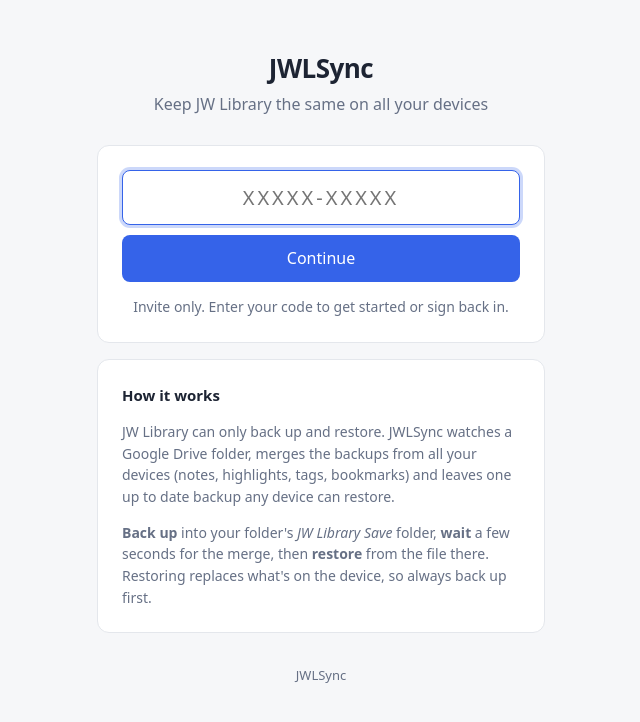
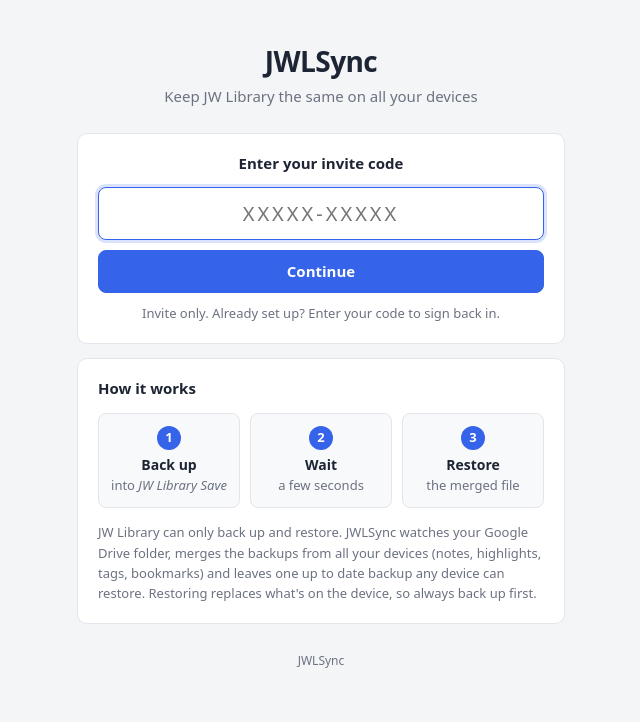
Before and after one commit to olliez-mods/JWLSync, a Flask app: page / in a window 1280 px wide. Shown: the top 722 px of the page, without its empty margins (319-959 px from the left). Run offline with Flask 3, Linux system fonts and the light colour scheme.

Commit message:
UPGRADES

```diff
--- a/static/style.css
+++ b/static/style.css
@@ -1,35 +1,20 @@
 :root {
-    --bg: #f6f7f9;
+    --bg: #f4f5f7;
     --card: #ffffff;
-    --border: #e4e7ec;
+    --inset: #f8f9fb;
+    --border: #e2e5ea;
     --text: #1d2433;
-    --muted: #667085;
+    --muted: #6b7280;
     --accent: #3563e9;
-    --accent-text: #ffffff;
-    --soft: #f1f3f6;
-    --green: #157f3c;
-    --green-bg: #e7f6ec;
-    --amber: #a15c07;
-    --amber-bg: #fdf3e1;
-    --red: #c4320a;
-    --red-bg: #fdecea;
-}
-@media (prefers-color-scheme: dark) {
-    :root {
-        --bg: #111318;
-        --card: #1a1d24;
-        --border: #2b303b;
-        --text: #e6e8ec;
-        --muted: #9aa3b2;
-        --accent: #5b82f0;
-        --soft: #232731;
-        --green: #5fd18b;
-        --green-bg: #183224;
-        --amber: #f0b45b;
-        --amber-bg: #3a2c14;
-        --red: #f2877a;
-        --red-bg: #3b1d19;
-    }
+    --green: #166534;
+    --green-bg: #e8f6ed;
+    --green-border: #b7e2c4;
+    --amber: #92400e;
+    --amber-bg: #fdf4e3;
+    --amber-border: #f2d9a6;
+    --red: #b42318;
+    --red-bg: #fdeceb;
+    --red-border: #f5c2bd;
 }
 
 * {
@@ -38,107 +23,129 @@
 body {
     margin: 0;
     font-family: system-ui, -apple-system, "Segoe UI", Roboto, sans-serif;
-    font-size: 16px;
+    font-size: 15px;
     line-height: 1.55;
     background: var(--bg);
     color: var(--text);
 }
 main {
-    max-width: 480px;
+    max-width: 520px;
     margin: 0 auto;
-    padding: 48px 16px 32px;
+    padding: 40px 16px 32px;
 }
 main.wide {
-    max-width: 960px;
+    max-width: 980px;
 }
 a {
     color: var(--accent);
 }
 
+/* Page header */
 header {
     text-align: center;
-    margin-bottom: 28px;
+    margin-bottom: 24px;
 }
 header h1 {
     margin: 0;
-    font-size: 26px;
+    font-size: 28px;
     font-weight: 700;
     letter-spacing: -0.02em;
 }
 header p {
-    margin: 4px 0 0;
+    margin: 2px 0 0;
     color: var(--muted);
 }
 footer {
     text-align: center;
     color: var(--muted);
-    font-size: 13px;
-    margin-top: 32px;
+    font-size: 12px;
+    margin-top: 28px;
 }
 
-.card {
+/* Sections: white box, bold title, content */
+.section {
     background: var(--card);
     border: 1px solid var(--border);
-    border-radius: 12px;
-    padding: 24px;
-    margin-bottom: 16px;
+    border-radius: 10px;
+    padding: 18px 20px 20px;
+    margin-bottom: 14px;
 }
-.card > :first-child {
-    margin-top: 0;
+.section > h2 {
+    margin: 0 0 12px;
+    font-size: 15px;
+    font-weight: 700;
 }
-.card > :last-child {
+.section-head {
+    display: flex;
+    align-items: center;
+    justify-content: space-between;
+    margin-bottom: 12px;
+}
+.section-head h2 {
+    margin: 0;
+    font-size: 15px;
+    font-weight: 700;
+}
+.section > :last-child {
     margin-bottom: 0;
 }
-h2 {
-    font-size: 15px;
-    font-weight: 600;
-    margin: 0 0 12px;
+.center {
+    text-align: center;
 }
 
+/* Inputs and buttons */
 form.stack {
     display: flex;
     flex-direction: column;
     gap: 10px;
 }
+form.inline {
+    display: flex;
+    gap: 8px;
+}
+form.inline input {
+    flex: 1;
+    min-width: 0;
+}
 input {
     width: 100%;
-    padding: 11px 14px;
+    padding: 10px 12px;
     font: inherit;
     color: var(--text);
     background: var(--card);
-    border: 1px solid var(--border);
+    border: 1px solid #cfd4dc;
     border-radius: 8px;
     outline: none;
 }
 input:focus {
     border-color: var(--accent);
-    box-shadow: 0 0 0 3px color-mix(in srgb, var(--accent) 25%, transparent);
+    box-shadow: 0 0 0 3px rgba(53, 99, 233, 0.18);
 }
 input.code {
     text-align: center;
     font-size: 20px;
+    font-weight: 600;
     letter-spacing: 0.15em;
     text-transform: uppercase;
 }
 input.code::placeholder {
-    letter-spacing: 0.15em;
+    font-weight: 400;
 }
-
 button, a.button {
     display: inline-block;
-    padding: 10px 18px;
+    padding: 9px 18px;
     font: inherit;
-    font-weight: 500;
+    font-weight: 600;
     text-align: center;
     text-decoration: none;
-    color: var(--accent-text);
+    color: #fff;
     background: var(--accent);
-    border: 1px solid transparent;
+    border: 1px solid var(--accent);
     border-radius: 8px;
     cursor: pointer;
 }
 button:hover, a.button:hover {
-    filter: brightness(0.94);
+    filter: brightness(0.93);
 }
 button:focus-visible, a.button:focus-visible {
     outline: 2px solid var(--accent);
@@ -147,131 +154,177 @@ button:focus-visible, a.button:focus-visible {
 button.secondary {
     color: var(--text);
     background: var(--card);
-    border-color: var(--border);
+    border-color: #cfd4dc;
 }
 button.secondary:hover {
     filter: none;
-    background: var(--soft);
+    background: var(--inset);
 }
 button.danger {
-    color: var(--red);
-    background: var(--card);
-    border-color: var(--border);
-}
-button.danger:hover {
-    filter: none;
-    background: var(--red-bg);
+    color: #fff;
+    background: #dc3545;
+    border-color: #dc3545;
 }
 button.small {
     padding: 4px 10px;
     font-size: 13px;
+    font-weight: 500;
 }
 .full {
     width: 100%;
 }
-.row {
+.actions {
     display: flex;
+    justify-content: center;
     gap: 8px;
     flex-wrap: wrap;
 }
-.row.end {
-    justify-content: flex-end;
-}
 
+/* Text */
 .muted {
     color: var(--muted);
-    font-size: 14px;
+    font-size: 13px;
+}
+.hint {
+    margin: 10px 0 0;
+    text-align: center;
+    color: var(--muted);
+    font-size: 13px;
 }
 .error {
+    margin: 0 0 12px;
+    padding: 10px 12px;
     color: var(--red);
     background: var(--red-bg);
-    padding: 10px 12px;
+    border: 1px solid var(--red-border);
     border-radius: 8px;
     font-size: 14px;
 }
-ol.steps {
-    margin: 0 0 16px;
+
+/* Status banner (like "Server is online") */
+.banner {
+    padding: 12px 14px;
+    border-radius: 8px;
+    border: 1px solid var(--border);
+    background: var(--inset);
+    margin-bottom: 14px;
+}
+.banner b {
+    display: block;
+    font-size: 15px;
+}
+.banner span {
+    font-size: 13px;
+    opacity: 0.85;
+}
+.banner.active { color: var(--green); background: var(--green-bg); border-color: var(--green-border); }
+.banner.paused { color: var(--amber); background: var(--amber-bg); border-color: var(--amber-border); }
+.banner.stopped { color: var(--red); background: var(--red-bg); border-color: var(--red-border); }
+
+/* Inset list box (like "Lookup History") */
+.inset {
+    background: var(--inset);
+    border: 1px solid var(--border);
+    border-radius: 8px;
+    max-height: 340px;
+    overflow-y: auto;
+}
+.inset .item {
+    padding: 10px 12px;
+    border-bottom: 1px solid var(--border);
+}
+.inset .item:last-child {
+    border-bottom: 0;
+}
+.inset .item-head {
+    display: flex;
+    justify-content: space-between;
+    gap: 10px;
+    font-size: 14px;
+}
+.inset .item-sub {
+    margin-top: 2px;
+    font-size: 13px;
+    color: var(--muted);
+}
+.inset .empty {
+    padding: 18px 12px;
+    text-align: center;
+    color: var(--muted);
+    font-size: 13px;
+}
+
+/* How it works: three steps */
+.steps3 {
+    display: grid;
+    grid-template-columns: repeat(3, 1fr);
+    gap: 10px;
+    margin: 4px 0 14px;
+    text-align: center;
+}
+.steps3 div {
+    padding: 12px 6px;
+    background: var(--inset);
+    border: 1px solid var(--border);
+    border-radius: 8px;
+    font-size: 13px;
+    color: var(--muted);
+}
+.steps3 .num {
+    display: inline-flex;
+    align-items: center;
+    justify-content: center;
+    width: 24px;
+    height: 24px;
+    margin-bottom: 4px;
+    border-radius: 50%;
+    background: var(--accent);
+    color: #fff;
+    font-size: 13px;
+    font-weight: 700;
+}
+.steps3 b {
+    display: block;
+    color: var(--text);
+    font-size: 14px;
+}
+ol.setup {
+    margin: 0 0 14px;
     padding-left: 20px;
     color: var(--muted);
     font-size: 14px;
 }
-ol.steps li {
-    margin-bottom: 2px;
-}
 
-.pill {
+/* Status tags in the admin table */
+.tag {
     display: inline-block;
-    padding: 2px 10px;
-    border-radius: 999px;
-    font-size: 13px;
+    padding: 1px 8px;
+    border-radius: 6px;
+    font-size: 12px;
     font-weight: 600;
-    background: var(--soft);
+    border: 1px solid var(--border);
+    background: var(--inset);
     color: var(--muted);
 }
-.pill.active { background: var(--green-bg); color: var(--green); }
-.pill.paused { background: var(--amber-bg); color: var(--amber); }
-.pill.stopped, .pill.revoked { background: var(--red-bg); color: var(--red); }
-
-.stats {
-    display: grid;
-    grid-template-columns: 1fr 1fr;
-    gap: 16px;
-    margin: 20px 0;
-}
-.stat .label {
-    font-size: 12px;
-    text-transform: uppercase;
-    letter-spacing: 0.05em;
-    color: var(--muted);
-}
-.stat .value {
-    font-weight: 600;
-}
-.status-line {
-    display: flex;
-    align-items: center;
-    justify-content: space-between;
-    gap: 12px;
-}
-
-.merges {
-    list-style: none;
-    margin: 0;
-    padding: 0;
-}
-.merges li {
-    padding: 12px 0;
-    border-top: 1px solid var(--border);
-}
-.merges li:first-child {
-    border-top: 0;
-    padding-top: 0;
-}
-.merges .head {
-    display: flex;
-    justify-content: space-between;
-    gap: 12px;
-    font-size: 14px;
-}
-.merges .changes {
-    margin-top: 2px;
-    font-size: 14px;
-    color: var(--muted);
-}
+.tag.active { color: var(--green); background: var(--green-bg); border-color: var(--green-border); }
+.tag.paused { color: var(--amber); background: var(--amber-bg); border-color: var(--amber-border); }
+.tag.stopped, .tag.revoked { color: var(--red); background: var(--red-bg); border-color: var(--red-border); }
 
 .code-box {
-    margin: 4px 0 16px;
-    padding: 14px;
-    font-size: 26px;
-    font-weight: 600;
+    margin: 0 0 14px;
+    padding: 12px;
+    font-size: 24px;
+    font-weight: 700;
     letter-spacing: 0.15em;
     text-align: center;
-    background: var(--soft);
+    color: var(--green);
+    background: var(--green-bg);
+    border: 1px solid var(--green-border);
     border-radius: 8px;
 }
-.table-scroll {
+.inset.table {
+    max-height: none;
     overflow-x: auto;
-    padding: 8px 12px;
 }
 table {
     width: 100%;
@@ -281,13 +334,12 @@ table {
 th {
     font-size: 12px;
     font-weight: 600;
-    text-transform: uppercase;
-    letter-spacing: 0.05em;
     color: var(--muted);
+    background: var(--card);
 }
 th, td {
     text-align: left;
-    padding: 12px 10px;
+    padding: 10px 12px;
     border-bottom: 1px solid var(--border);
     vertical-align: middle;
 }
@@ -302,9 +354,9 @@ td form {
     gap: 6px;
     flex-wrap: wrap;
 }
-td .error {
+td .err {
     display: block;
     margin-top: 4px;
-    padding: 4px 8px;
     font-size: 12px;
+    color: var(--red);
 }
--- a/templates/admin_login.html
+++ b/templates/admin_login.html
@@ -2,7 +2,8 @@
 {% block title %}Admin · JWLSync{% endblock %}
 {% block subheading %}<p>Admin</p>{% endblock %}
 {% block content %}
-<div class="card">
+<div class="section">
+    <h2 class="center">Sign in</h2>
     {% if error %}<p class="error">{{ error }}</p>{% endif %}
     <form class="stack" method="post" action="{{ url_for('admin_login') }}">
         <input type="password" name="admin_code" placeholder="Admin code" aria-label="Admin code" required autofocus>
--- a/templates/base.html
+++ b/templates/base.html
@@ -3,14 +3,13 @@
 <head>
     <meta charset="utf-8">
     <meta name="viewport" content="width=device-width, initial-scale=1">
-    <meta name="color-scheme" content="light dark">
     <title>{% block title %}JWLSync{% endblock %}</title>
     <link rel="stylesheet" href="{{ url_for('static', filename='style.css') }}">
 </head>
 <body>
     <main class="{% block main_class %}{% endblock %}">
         <header>
-            <h1>{% block heading %}JWLSync{% endblock %}</h1>
+            <h1>JWLSync</h1>
             {% block subheading %}{% endblock %}
         </header>
         {% block content %}{% endblock %}
--- a/templates/index.html
+++ b/templates/index.html
@@ -1,39 +1,47 @@
 {% extends "base.html" %}
 {% block subheading %}<p>Keep JW Library the same on all your devices</p>{% endblock %}
 {% block content %}
-<div class="card">
+{% if folder %}
+<div class="section center">
+    <h2>You're signed in</h2>
+    <a class="button full" href="{{ url_for('me') }}">Go to your folder</a>
+</div>
+{% elif invite %}
+<div class="section">
+    <h2>Set up your folder</h2>
     {% if error %}<p class="error">{{ error }}</p>{% endif %}
-
-    {% if folder %}
-        <p>You're signed in.</p>
-        <a class="button full" href="{{ url_for('me') }}">Go to your folder</a>
-    {% elif invite %}
-        <h2>Code accepted, now set up your folder</h2>
-        <ol class="steps">
+    <ol class="setup">
         <li>Create a folder in Google Drive</li>
         <li>Share it: <i>General access → Anyone with the link → Editor</i></li>
         <li>Copy the link and paste it here</li>
     </ol>
     <form class="stack" method="post" action="{{ url_for('add_folder') }}">
-            <input name="link" value="{{ link or '' }}" placeholder="https://drive.google.com/drive/folders/..." required autofocus>
+        <input name="link" value="{{ link or '' }}" placeholder="https://drive.google.com/drive/folders/..." aria-label="Drive folder link" required autofocus>
         <button>Start syncing</button>
     </form>
+</div>
 {% else %}
+<div class="section">
+    <h2 class="center">Enter your invite code</h2>
+    {% if error %}<p class="error">{{ error }}</p>{% endif %}
     <form class="stack" method="post" action="{{ url_for('enter_code') }}">
         <input class="code" name="code" placeholder="XXXXX-XXXXX" maxlength="11" autocomplete="off" aria-label="Invite code" required autofocus>
         <button>Continue</button>
     </form>
-        <p class="muted" style="text-align: center">Invite only. Enter your code to get started or sign back in.</p>
+    <p class="hint">Invite only. Already set up? Enter your code to sign back in.</p>
+</div>
 {% endif %}
+
+<div class="section">
+    <h2>How it works</h2>
+    <div class="steps3">
+        <div><span class="num">1</span><b>Back up</b>into <i>JW Library Save</i></div>
+        <div><span class="num">2</span><b>Wait</b>a few seconds</div>
+        <div><span class="num">3</span><b>Restore</b>the merged file</div>
     </div>
-
-<div class="card">
-    <h2>How it works</h2>
-    <p class="muted">JW Library can only back up and restore. JWLSync watches a Google Drive folder,
+    <p class="muted">JW Library can only back up and restore. JWLSync watches your Google Drive folder,
     merges the backups from all your devices (notes, highlights, tags, bookmarks) and leaves one up
-    to date backup any device can restore.</p>
-    <p class="muted"><b>Back up</b> into your folder's <i>JW Library Save</i> folder, <b>wait</b> a
-    few seconds for the merge, then <b>restore</b> from the file there. Restoring replaces what's on
-    the device, so always back up first.</p>
+    to date backup any device can restore. Restoring replaces what's on the device, so always back
+    up first.</p>
 </div>
 {% endblock %}
```
Also changed, not shown: templates/admin.html (+16 -9 lines), templates/me.html (+21 -23 lines). Lines whose indentation alone changed are shown as unchanged.
